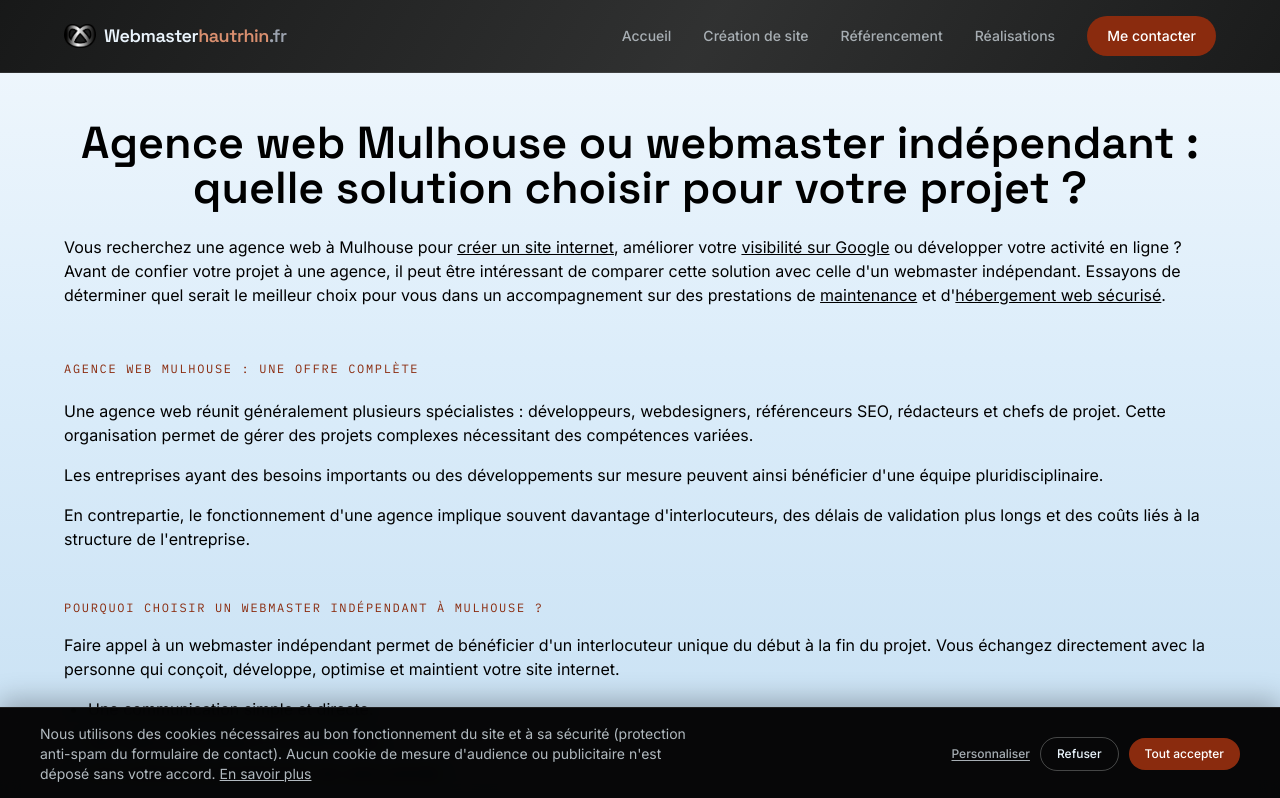
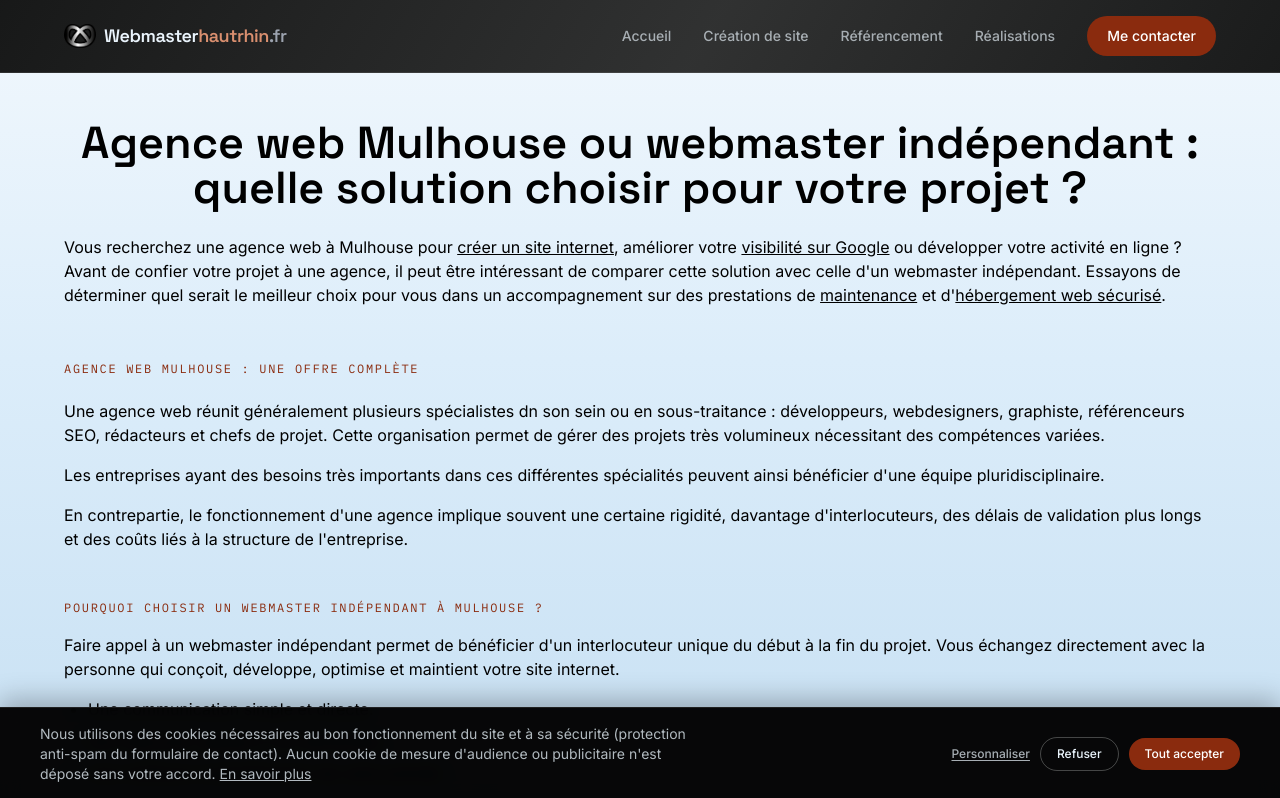
Before and after one commit to WebaHR/webmasterhautrhin.fr, a Next.js app: page /agence-web-mulhouse in a window 1280 px wide. Shown: the top 798 px of the page. Built offline with nearby package versions, Linux system fonts and the light colour scheme.

Commit message:
Update page.tsx

```diff
--- a/app/agence-web-mulhouse/page.tsx
+++ b/app/agence-web-mulhouse/page.tsx
@@ -156,19 +156,18 @@ export default function AgenceWebMulhouse() {
         </h2>
 
         <p>
-          Une agence web réunit généralement plusieurs spécialistes :
-          développeurs, webdesigners, référenceurs SEO, rédacteurs et chefs de
-          projet. Cette organisation permet de gérer des projets complexes
+          Une agence web réunit généralement plusieurs spécialistes dn son sein ou en sous-traitance :
+          développeurs, webdesigners, graphiste, référenceurs SEO, rédacteurs et chefs de
+          projet. Cette organisation permet de gérer des projets très volumineux
           nécessitant des compétences variées.
         </p>
 
         <p>
-          Les entreprises ayant des besoins importants ou des développements sur
-          mesure peuvent ainsi bénéficier d'une équipe pluridisciplinaire.
+          Les entreprises ayant des besoins très importants dans ces différentes spécialités peuvent ainsi bénéficier d'une équipe pluridisciplinaire.
         </p>
 
         <p>
-          En contrepartie, le fonctionnement d'une agence implique souvent
+          En contrepartie, le fonctionnement d'une agence implique souvent une certaine rigidité,
           davantage d'interlocuteurs, des délais de validation plus longs et des
           coûts liés à la structure de l'entreprise.
         </p>
```
